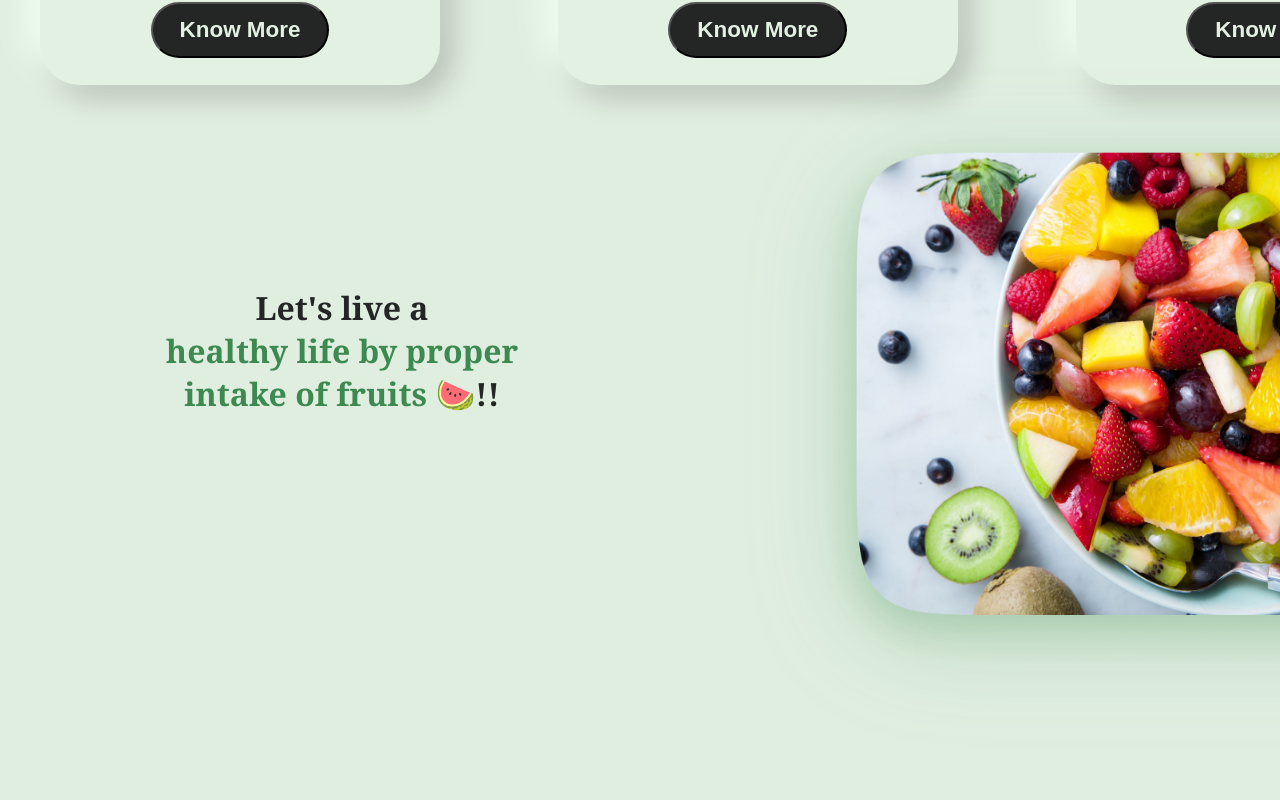
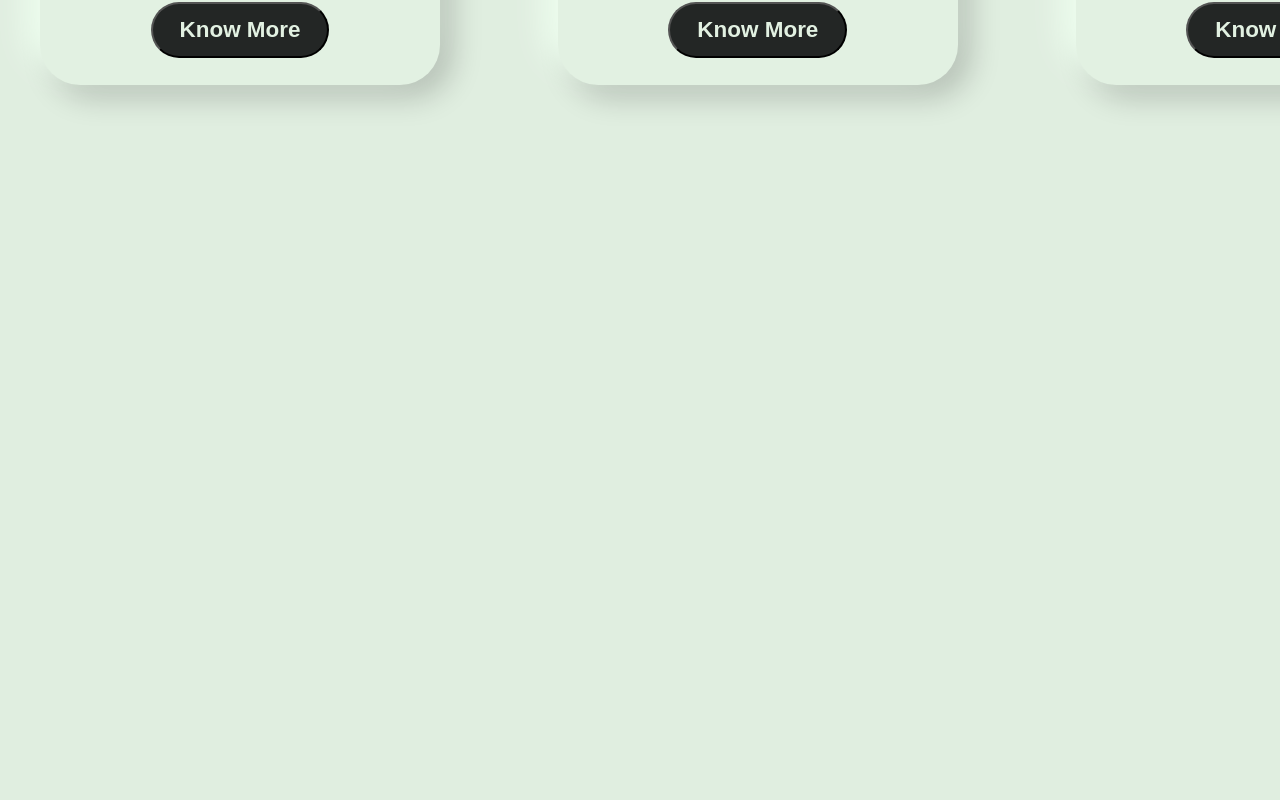
Before and after one commit to snehafarkya/Feed-a-fruit, a React (Create React App) app: page / in a window 1280 px wide. Shown: the part 1800-2600 px from the top of the page. After the commit the page ends 1926 px from the top, so only its background shows below. Built offline with nearby package versions, Linux system fonts and the light colour scheme.

Commit message:
added links

```diff
--- a/package.json
+++ b/package.json
@@ -1,5 +1,4 @@
 {
-  "homepage": ".",
   "name": "my-react-app",
   "version": "0.1.0",
   "private": true,
--- a/src/App.js
+++ b/src/App.js
@@ -22,7 +22,7 @@ export default function App() {
           <Route path="/connect" element={<Connect />} />
         </Routes>
         <br></br>
-      <Home/>
+
 
       </div>
     </>
```
